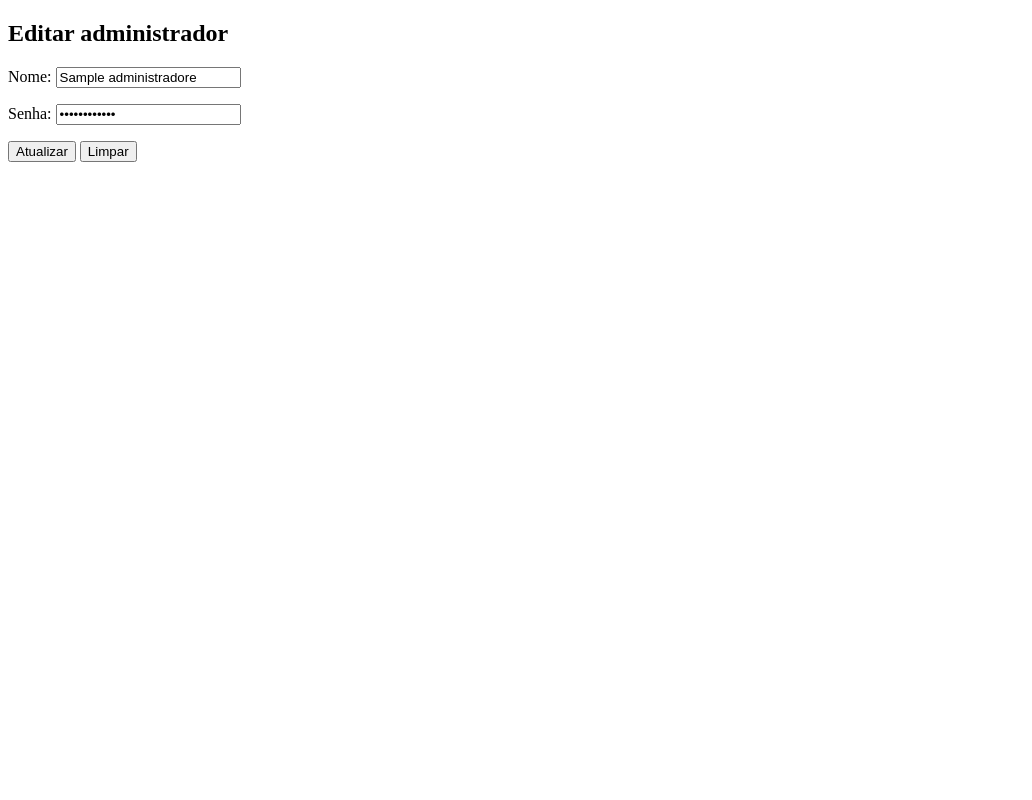
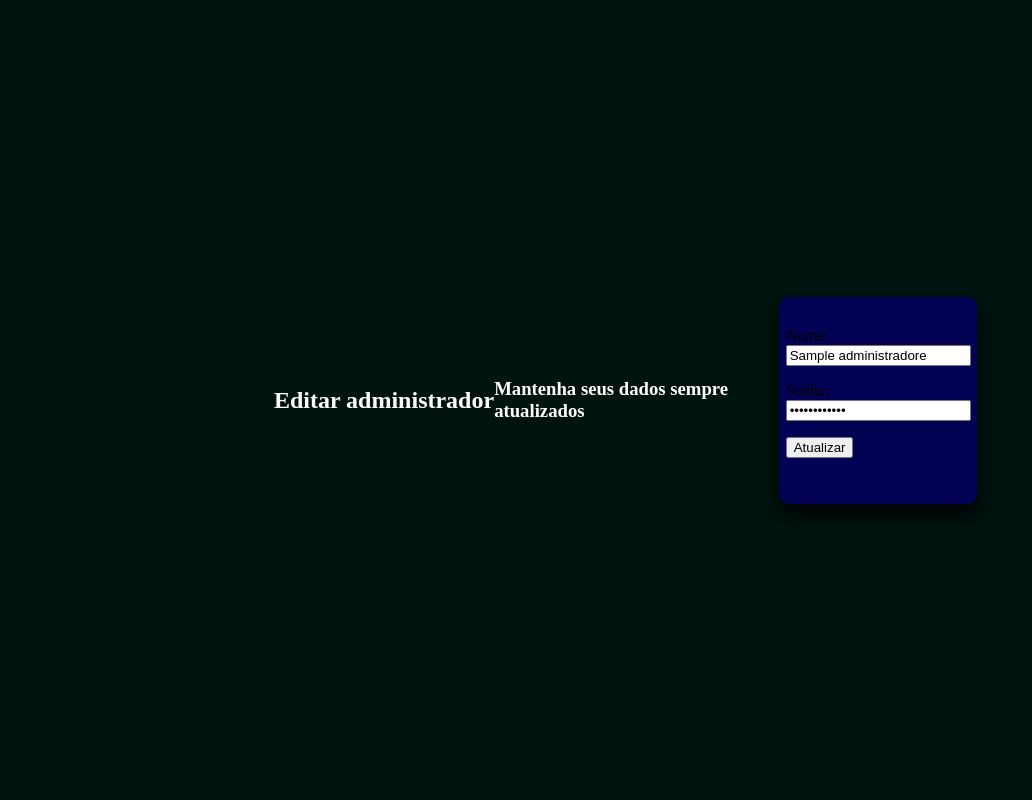
Before and after one commit to kelvinkauan/bkmeventos, a PHP site: template app/views/administrador/EditarAdministrador.php in a window 1280 px wide. Shown: the whole page, without its empty margins (0-1032 px from the left). Run offline with PHP 8.4, Linux system fonts and the light colour scheme; the template is opened without the code that fills it: most values are stand-ins (such as "Sample title", 1, 10 or a date in 2020).

Commit message:
atualizações com css no editar adm

```diff
--- a/app/views/administrador/EditarAdministrador.php
+++ b/app/views/administrador/EditarAdministrador.php
@@ -4,6 +4,7 @@
     <meta charset="UTF-8">
     <meta http-equiv="X-UA-Compatible" content="IE=edge">
     <meta name="viewport" content="width=device-width, initial-scale=1.0">
+    <link rel="stylesheet" href="../views/administrador/cssAdm/editaradm.css">
     <title>editar administrador</title>
 </head>
 <body>
@@ -11,25 +12,36 @@
 
 include_once __DIR__ . "/../helpers/mensagem.php";
 
-
 ?>
 <div class="main-edit">
-    <div class="middle-main">
-<h2> Editar administrador </h2>
-<p/>
+ <div class="middle-main">
+  <h2> Editar administrador </h2>
+ <p/>
 </div>
+<div class="right-main">
+   <h3>Mantenha seus dados sempre atualizados</h3>
+</div>
+<div class="left-main">
+<div class="card-edit">
   <?php foreach($data['administradores'] as $adm): ?>
-   <form action="./AdministradorController.php?action=update&id=<?= $adm->getId()?>" method="POST"> <!--  &id= -->
-	<label for="idn">Nome: </label>
+    <div class="textfield">
+     <form action="./AdministradorController.php?action=update&id=<?= $adm->getId()?>" method="POST">
+	 <label for="idn">Nome: </label>
      <input type="text" name="nome" id="idn" value="<?= $adm->getNome(); ?>">
       <p/>
       <label for="ids">Senha:</label>
      <input type="password" name="senha" id="ids" value="<?= $adm->getSenha(); ?>">
     <p/>
-   <input type="submit" value="Atualizar">
-  <input type="reset" value="Limpar">
+    <input type="submit" value="Atualizar">
+    </div>
+    </div>
+
+  <!-- input type="reset" value="Limpar"-->
+  </div>
+  </div>
  </form>
 <?php endforeach; ?>
 </div>
+</div>
 </body>
 </html>
--- /dev/null
+++ b/app/views/administrador/cssAdm/editaradm.css
@@ -0,0 +1,83 @@
+body {
+
+    margin: 0;
+
+}
+
+.main-edit {
+
+    width: 100vw;
+    height: 100vh;
+    background-color: #01140F;
+    display: flex;
+    justify-content: center;
+    align-items: center;
+
+}
+
+.middle-main>h2 {
+
+    color: white;
+    display: flex;
+    justify-content: center;
+    align-items: center;
+}
+
+.left-main {
+
+    width: 20vw;
+    height: 50vh;
+    display: flex;
+    justify-content: center;
+    align-items: center;
+
+}
+
+.right-main {
+
+    width: 20vw;
+    height: 100vh;
+    display: flex;
+    justify-content: center;
+    align-items: center;
+
+}
+
+.right-main>h3 {
+
+    color: white;
+    display: flex;
+    justify-content: center;
+    align-items: center;
+}
+
+.card-edit {
+
+    width: 50%;
+    display: flex;
+    justify-content: center;
+    align-items: center;
+    flex-direction: column;
+    padding: 30px 35px;
+    background-color: #040254;
+    border-radius: 10px;
+    box-shadow: 0px 10px 20px black;
+
+}
+
+.textfield {
+
+    display: flex;
+    flex-direction: column;
+    align-items: flex-start;
+
+}
+
+.textfield>input {
+
+    width: 100%;
+    border: none;
+    border-radius: 10px;
+    padding: 15px;
+    background-color: whitesmoke;
+}
```
